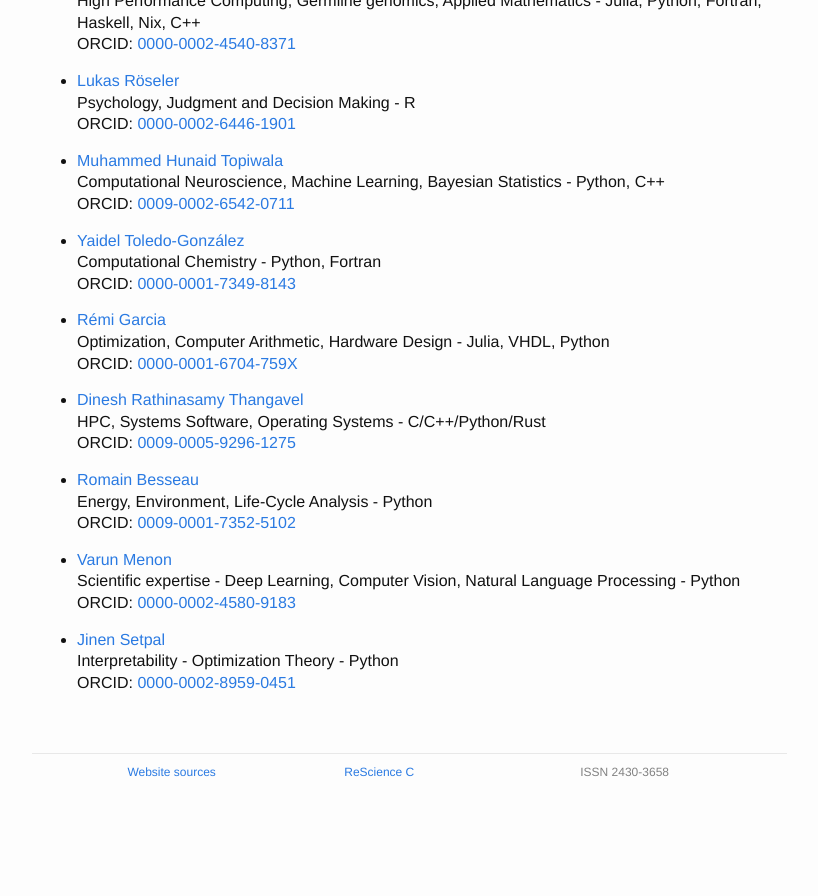
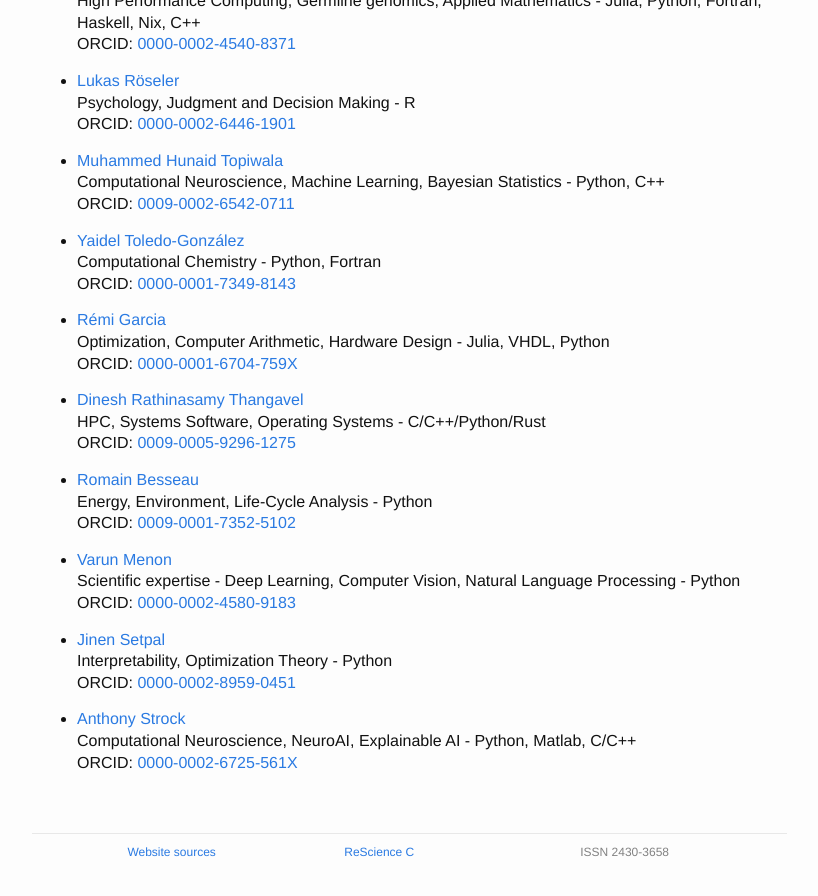
Before and after one commit to ReScience/rescience.github.io, a Jekyll site: the page built from 04-board.md, in a window 1280 px wide and 900 px high, scrolled down 14991 px. Shown: the top 896 px of the window, without its empty margins (223-1041 px from the left). Built offline with Jekyll 4.4.1, drawn with Linux system fonts in a browser that asks for light colours; our own code applies the rules of GitHub Pages for plain Markdown files; before the commit the page ends 15812 px from its top, so only the background shows below that.

Commit message:
Added @a-strock to the board (reviewers)

```diff
--- a/04-board.md
+++ b/04-board.md
@@ -800,5 +800,9 @@ ORCID: [0000-0002-8225-7517](https://orcid.org/0000-0002-8225-7517)
   ORCID: [0000-0002-4580-9183](https://orcid.org/0000-0002-4580-9183)
 
 * [Jinen Setpal](https://github.com/jinensetpal/)
-  Interpretability - Optimization Theory - Python
+  Interpretability, Optimization Theory - Python
   ORCID: [0000-0002-8959-0451](https://orcid.org/0000-0002-8959-0451)
+
+* [Anthony Strock](https://github.com/a-strock)
+  Computational Neuroscience, NeuroAI, Explainable AI - Python, Matlab, C/C++
+  ORCID: [0000-0002-6725-561X](https://orcid.org/0000-0002-6725-561X)
```
